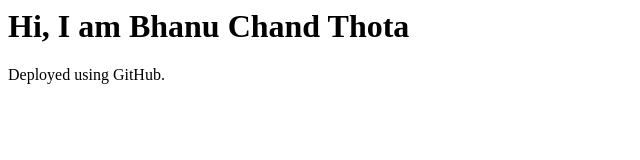
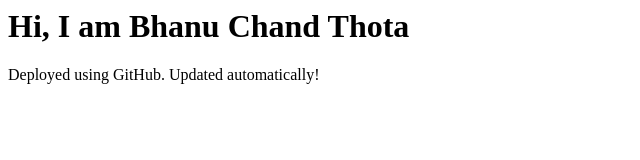
Before and after one commit to bhanuchandthota/devops-day1, a plain HTML site: page index.html in a window 1280 px wide. Shown: the whole page, without its empty margins (0-640 px from the left). Drawn offline with Linux system fonts and the light colour scheme.

Commit message:
Update deployment message in index.html

```diff
--- a/index.html
+++ b/index.html
@@ -1,2 +1,2 @@
 <h1>Hi, I am Bhanu Chand Thota</h1>
-<p>Deployed using GitHub.</p>
+<p>Deployed using GitHub. Updated automatically!</p>
```
